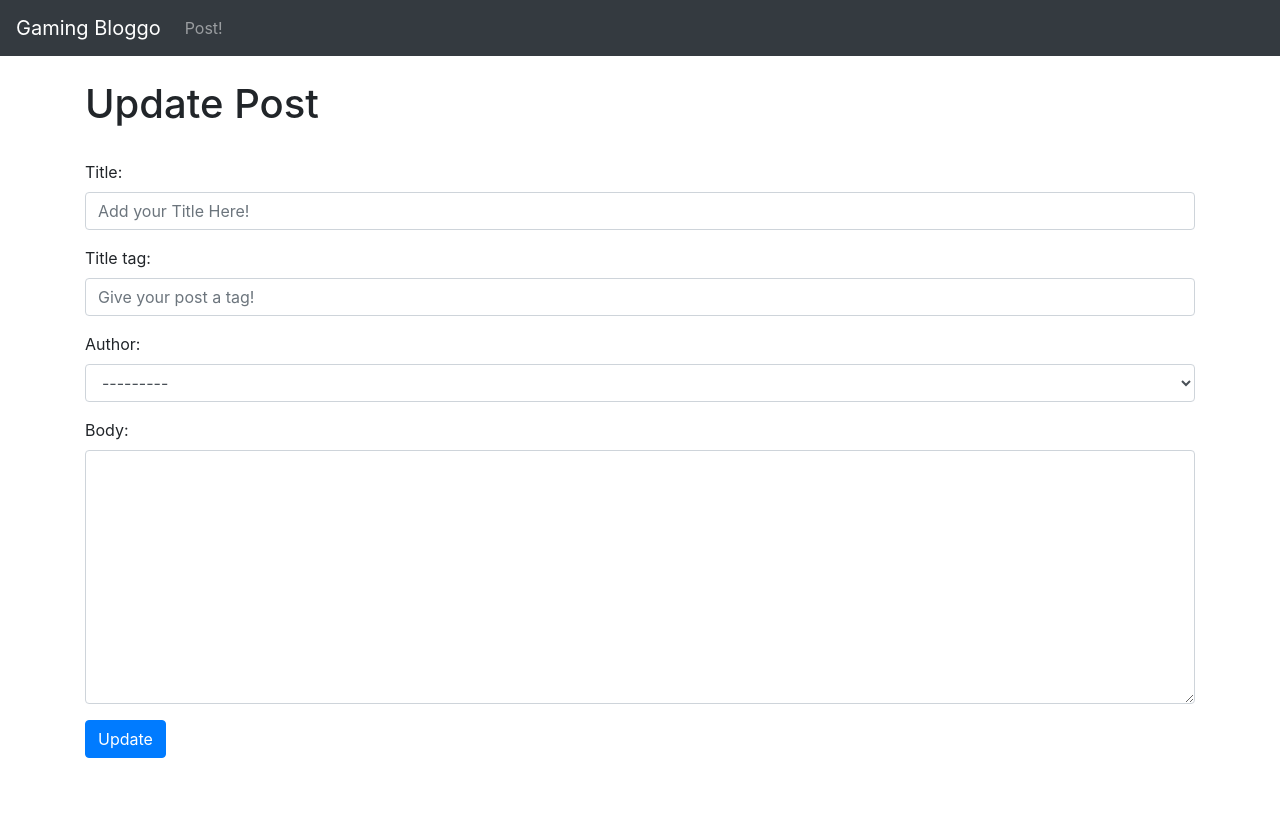
After one commit to BrandonPCollins/my-project-4, a Django app: template myblog/templates/update_post.html in a window 1280 px wide. The commit adds this page. Run offline with Django 4.2, Linux system fonts and the light colour scheme; the template is opened without the code that fills it: values that come from a table or form of the project are taken from there, others are empty; data comes from the database, SQL or seed files in the repository.

Commit message:
Edit Post Model

```diff
--- a/myblog/forms.py
+++ b/myblog/forms.py
@@ -12,3 +12,14 @@
             'author': forms.Select(attrs={'class': 'form-control'}),
             'body': forms.Textarea(attrs={'class': 'form-control'}),
         }
+
+class EditForm(forms.ModelForm):
+    class Meta:
+        model = Post
+        fields = ('title', 'title_tag', 'body')
+
+        widgets = {
+            'title': forms.TextInput(attrs={'class': 'form-control', 'placeholder': 'Add your Title Here!'}),
+            'title_tag': forms.TextInput(attrs={'class': 'form-control', 'placeholder': 'Give your post a tag!'}),
+            'body': forms.Textarea(attrs={'class': 'form-control'}),
+        }
--- a/myblog/templates/article_details.html
+++ b/myblog/templates/article_details.html
@@ -6,7 +6,8 @@
 {%  block content %}
 
 <h1>{{ post.title }}</h1>
-<small>By: {{ post.author }} - {{ post.author.first_name }}</small><br>
+<small>By: {{ post.author }} - {{ post.author.first_name }} {{ post.author.last_name }}
+<a href="{% url 'update_post' post.pk %}">(Edit)</a></small>
 <hr>
 <br>
 {{ post.body  }}
--- a/myblog/templates/home.html
+++ b/myblog/templates/home.html
@@ -8,7 +8,8 @@
 <ul>
 {% for post in object_list %}
     <li> <a href="{% url 'article-detail' post.pk %}">{{  post.title  }}</a> - {{  post.author  }} <br/>
-        {{  post.author.last_name  }} -  {{  post.author.email  }} <br/>
+        {{  post.author.dirst_name  }}  -  {{  post.author.last_name  }} -  {{  post.author.email  }} -
+        <small><a href="{% url 'update_post' post.pk %}">(Edit)</a></small><br/>
     {{  post.body  }} </li>
 
 {% endfor %}
--- /dev/null
+++ b/myblog/templates/update_post.html
@@ -0,0 +1,20 @@
+{% extends 'base.html' %}
+
+{%  block title %}Edit your Post!{% endblock %}
+
+{%  block content %}
+
+
+<h1>Update Post</h1>
+
+<div class="form-group">
+    <form method="POST">
+        <br>
+        {% csrf_token %}
+        {{ form.as_p }}
+        <button class="btn btn-primary">Update</button>
+    </form>
+</div>
+<br><br>
+
+{% endblock %}
--- a/myblog/urls.py
+++ b/myblog/urls.py
@@ -1,10 +1,11 @@
 from django.urls import path
 #from . import views
-from .views import HomeView, ArticleDetailView, AddPostView
+from .views import HomeView, ArticleDetailView, AddPostView, UpdatePostView
 
 urlpatterns = [
     #path('', views.home, name="home"),
     path('', HomeView.as_view(), name="home"),
     path('article/<int:pk>', ArticleDetailView.as_view(), name='article-detail' ),
     path( 'add_post/', AddPostView.as_view(), name='add_post'),
+    path( 'article/edit/<int:pk>', UpdatePostView.as_view(), name='update_post' ),
 ]
```
Also changed, not shown: myblog/views.py (+8 -2 lines).
